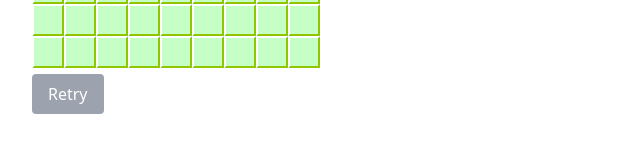
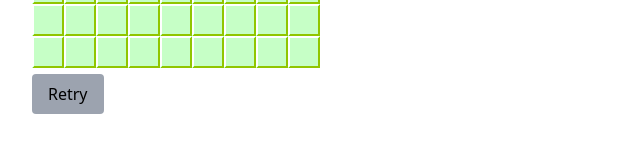
Before and after one commit to nejiko96/vue3-ts-minesweeper, a Vue app: page / in a window 1280 px wide. Shown: the part 278-430 px from the top of the page, without its empty margins (0-640 px from the left). Built offline with nearby package versions, Linux system fonts and the light colour scheme.

Commit message:
MsGameTbl: timerModeTbl refinement

```diff
--- a/src/components/MsGame.vue
+++ b/src/components/MsGame.vue
@@ -20,13 +20,6 @@ import { useGameStore } from '@/stores/game'
 import MsTimer from './MsTimer.vue'
 import MsBoard from './MsBoard.vue'
 
-const timerModeTbl: Record<GameStatusType, TimerModeType> = {
-  [GameStatusEnum.READY]: TimerModeEnum.READY,
-  [GameStatusEnum.RUNNING]: TimerModeEnum.RUNNING,
-  [GameStatusEnum.CLEARED]: TimerModeEnum.STOPPED,
-  [GameStatusEnum.GAMEOVER]: TimerModeEnum.STOPPED,
-}
-
 const props = defineProps<{
   settings: SettingsType
 }>()
@@ -35,7 +28,17 @@ const game = useGameStore()
 
 const node = ref<HTMLInputElement | null>(null)
 
-const locale = computed(() => initLocale(props.settings.lang))
+const locale = computed((): Record<string, string> => initLocale(props.settings.lang))
+
+const timerMode = computed((): TimerModeType => {
+  const timerModeTbl: Record<GameStatusType, TimerModeType> = {
+    [GameStatusEnum.READY]: TimerModeEnum.READY,
+    [GameStatusEnum.RUNNING]: TimerModeEnum.RUNNING,
+    [GameStatusEnum.CLEARED]: TimerModeEnum.STOPPED,
+    [GameStatusEnum.GAMEOVER]: TimerModeEnum.STOPPED,
+  }
+  return timerModeTbl[game.status]
+})
 
 const clearMsg = computed(() => (game.status === GameStatusEnum.CLEARED ? locale.value.cleared : ''))
 
@@ -80,9 +83,9 @@ watch(
     class="container"
   >
     {{ locale.remain1 }}
-    <span
-      class="text-box"
-    >{{ game.remain }}</span>
+    <span class="text-box">
+      {{ game.remain }}
+    </span>
     {{ locale.remain2 }}
     <span class="space" />
     {{ locale.timer1 }}
@@ -90,7 +93,7 @@ watch(
       class="text-box"
       interval="1s"
       :limit="999"
-      :mode="timerModeTbl[game.status]"
+      :mode="timerMode"
     />
     {{ locale.timer2 }}
     <span class="space" />
@@ -99,7 +102,7 @@ watch(
     <MsBoard />
     <p />
     <button
-      class="bg-gray-400 hover:bg-gray-300 text-white rounded px-4 py-2"
+      class="bg-gray-400 hover:bg-gray-300 text-black rounded px-4 py-2"
       type="button"
       @click="handleRestart"
     >
```
